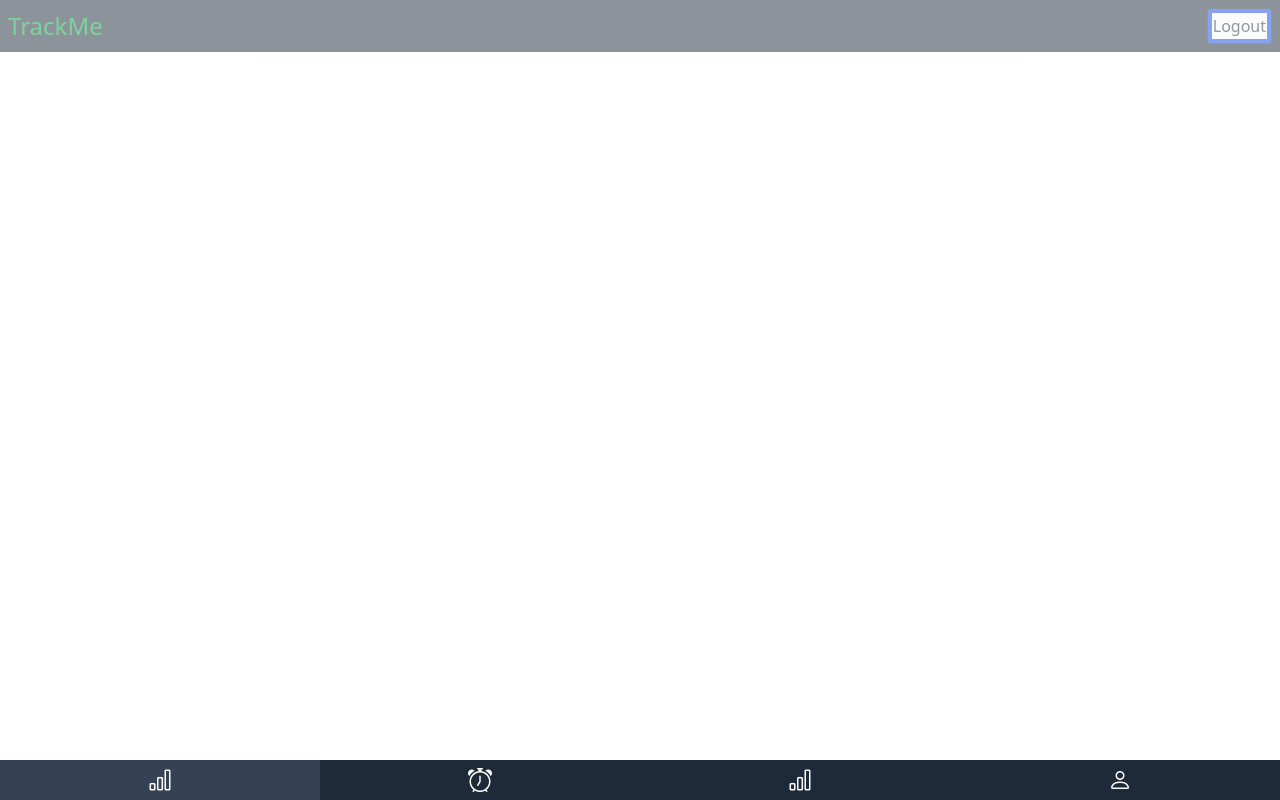
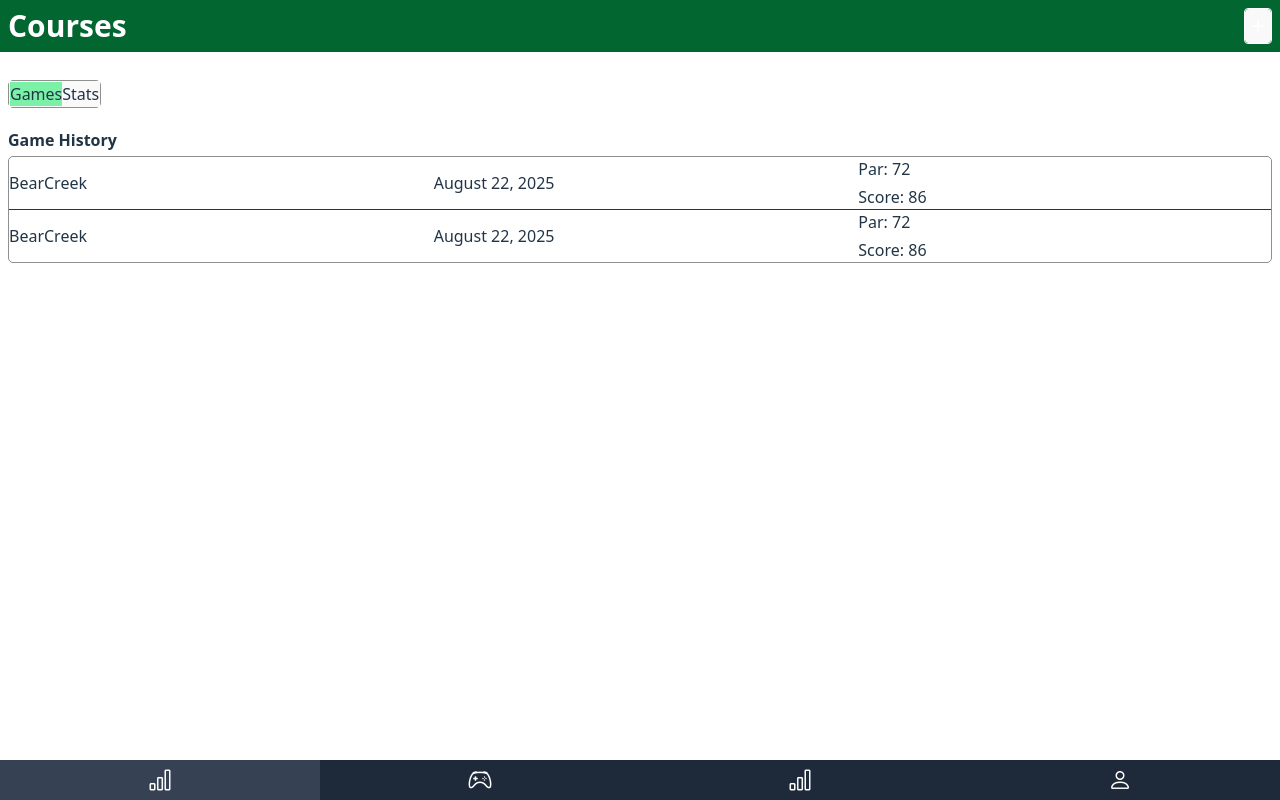
Before and after one commit to Debugger3000/TrackMeClient, a Vue app: page /games in a window 1280 px wide. Before the commit this address had no page. Built offline with nearby package versions, Linux system fonts and the light colour scheme; sample sign-in values are in the browser's storage.

Commit message:
games + proflile page

```diff
--- a/src/App.vue
+++ b/src/App.vue
@@ -28,7 +28,7 @@ let isLoggedIn = ref("");
 // nav bar at bottom
 const navBar: { page: string; icon: string }[] = [
   { page: "home", icon: "bi-bar-chart" },
-  { page: "start", icon: "bi-alarm" },
+  { page: "games", icon: "bi-controller" },
   { page: "stats", icon: "bi-bar-chart" },
   { page: "profile", icon: "bi-person" },
 ];
@@ -50,26 +50,9 @@ function controlPopUp(message: string, time: number) {
   }, time);
 }
 
-async function logout() {
-  const res = await useFetch<IAuthResponse>("/auth/logout", "POST", undefined);
-  if (res === undefined) {
-  } else if (res === 401) {
-    console.log("401 from logout");
-  } else {
-    // set on login.vue
-    localStorage.setItem("isLoggedIn", "false");
-    // set on home.vue
-    localStorage.setItem("username", "");
-    localStorage.setItem("id", "");
-    isLoggedIn.value = "false";
-    username.value = "";
-    setTimeout(() => {}, 500);
-    // log.isLoggedIn = false;
-    routeTo("/login", router);
-    controlPopUp(res.message, 2000);
-  }
-
-  // do a little pop up on screen for if logout was successful
+// send to profile
+function setIsLoggedIn() {
+  isLoggedIn.value = "false";
 }
 
 // sync app.vue with user data after home calls it
@@ -92,10 +75,10 @@ router.beforeEach((_to, _from, next) => {
 </script>
 
 <template>
-  <section class="h-screen grid grid-rows-[auto_1fr_auto]">
+  <section class="h-screen grid grid-rows-[1fr_auto]">
     <!-- header -->
-    <header v-if="isLoggedIn.valueOf() === 'true'">
-      <nav class="bg-gray-800 opacity-50 flex p-2 justify-between">
+    <!-- <header v-if="isLoggedIn.valueOf() === 'true'">
+      <nav class="flex p-2 justify-between">
         <div class="flex items-center">
           <h4 class="text-2xl text-green-600">TrackMe</h4>
         </div>
@@ -108,7 +91,7 @@ router.beforeEach((_to, _from, next) => {
           <button @click="logout">Logout</button>
         </div>
       </nav>
-    </header>
+    </header> -->
     <main class="relative overflow-y-auto">
       <!-- global pop up... -->
       <section
@@ -121,10 +104,12 @@ router.beforeEach((_to, _from, next) => {
       <section class="min-h-full">
         <!-- Main router view here -->
         <RouterView
-          class="my-5 p-2"
+          class=""
           :username="username"
           :isLoggedIn="isLoggedIn"
-          :syncStorage="syncStorage" />
+          :syncStorage="syncStorage"
+          :setLogged="setIsLoggedIn"
+          :setPopUp="controlPopUp" />
       </section>
     </main>
     <!-- Navigation bar at bottom of screen -->
--- a/src/components/Home/Home.vue
+++ b/src/components/Home/Home.vue
@@ -137,7 +137,7 @@ onMounted(() => {
       <selectClub :change-club="selectClubCallBack" />
 
       <div class="flex items-center gap-1 p-2">
-        <h4 class="font-semibold text-gray-400">Total Shots:</h4>
+        <h4 class="font-semibold text-gray-800">Total Shots:</h4>
         <h4 class="font-semibold">
           {{ contactData.total }}
         </h4>
@@ -146,7 +146,7 @@ onMounted(() => {
 
     <section class="mt-5">
       <div class="border-b pb-1">
-        <h4 class="font-semibold text-3xl text-gray-200">Path</h4>
+        <h4 class="font-semibold text-3xl">Path</h4>
       </div>
       <!-- display path stats -->
       <bar :path-data="shotsData" />
--- /dev/null
+++ b/src/components/games/create-course.vue
@@ -0,0 +1,78 @@
+<script setup lang="ts">
+import { ref, onMounted } from "vue";
+import { routeTo } from "../../router";
+import { useRouter } from "vue-router";
+
+const router = useRouter();
+
+let curData = ref<"games" | "stats">("games");
+
+function changeData() {
+  if (curData.value === "games") {
+    curData.value = "stats";
+  } else {
+    curData.value = "games";
+  }
+}
+
+function routeToHere(tabClicked: string) {
+  routeTo(tabClicked, router);
+}
+
+// call users game data and fill game data table
+// function getUsersGamesData() {
+
+// }
+
+// lifecycle hooks
+onMounted(() => {
+  // call get user info...
+});
+</script>
+
+<template>
+  <!-- Home page -->
+  <section class="">
+    <!-- top bar on page -->
+    <section class="flex justify-between bg-green-800 p-2">
+      <div class="">
+        <h4 class="font-semibold text-3xl text-white">Create Course</h4>
+      </div>
+
+      <!-- right side of top bar -->
+      <section class="flex gap-3">
+        <div class="border border-white rounded">
+          <button
+            @click=""
+            class="font-semibold text-xs rounded border text-white bg-green-700">
+            <i class="bi bi-plus text-2xl text-white"></i>
+          </button>
+        </div>
+      </section>
+    </section>
+
+    <!-- main section of page... -->
+    <section class="mt-5 p-2">
+      <!-- other functionality above table -->
+      <section class="flex items-center">
+        <div class="flex items-center">
+          <div class="me-border">
+            <button @click="changeData">
+              <div class="flex items-center">
+                <h4 :class="{ 'bg-green-300': curData === 'games' }">Games</h4>
+                <h4 :class="{ 'bg-green-300': curData === 'stats' }">Stats</h4>
+              </div>
+            </button>
+          </div>
+        </div>
+      </section>
+
+      <!-- GAMES table / stats -->
+      <section v-if="curData === 'games'" class="mt-5">
+        <h4 class="font-semibold pb-1">Game History</h4>
+
+        <section class="me-border"></section>
+      </section>
+    </section>
+  </section>
+</template>
--- /dev/null
+++ b/src/components/games/games.vue
@@ -0,0 +1,110 @@
+<script setup lang="ts">
+import { ref, onMounted } from "vue";
+import { routeTo } from "../../router";
+import { useRouter } from "vue-router";
+
+const router = useRouter();
+
+let curData = ref<"games" | "stats">("games");
+
+function changeData() {
+  if (curData.value === "games") {
+    curData.value = "stats";
+  } else {
+    curData.value = "games";
+  }
+}
+
+function routeToHere(tabClicked: string) {
+  routeTo(tabClicked, router);
+}
+
+// call users game data and fill game data table
+// function getUsersGamesData() {
+
+// }
+
+// lifecycle hooks
+onMounted(() => {
+  // call get user info...
+});
+</script>
+
+<template>
+  <!-- Home page -->
+  <section class="">
+    <!-- top bar on page -->
+    <section class="flex justify-between bg-green-800 p-2">
+      <div class="">
+        <h4 class="font-semibold text-3xl text-white">Courses</h4>
+      </div>
+
+      <!-- right side of top bar -->
+      <section class="flex gap-3">
+        <div class="border border-white rounded">
+          <button
+            @click="
+              {
+                routeToHere('create-course');
+              }
+            "
+            class="font-semibold text-xs rounded border text-white bg-green-700">
+            <i class="bi bi-plus text-2xl text-white"></i>
+          </button>
+        </div>
+      </section>
+    </section>
+
+    <!-- main section of page... -->
+    <section class="mt-5 p-2">
+      <!-- other functionality above table -->
+      <section class="flex items-center">
+        <div class="flex items-center">
+          <div class="me-border">
+            <button @click="changeData">
+              <div class="flex items-center">
+                <h4 :class="{ 'bg-green-300': curData === 'games' }">Games</h4>
+                <h4 :class="{ 'bg-green-300': curData === 'stats' }">Stats</h4>
+              </div>
+            </button>
+          </div>
+        </div>
+      </section>
+
+      <!-- GAMES table / stats -->
+      <section v-if="curData === 'games'" class="mt-5">
+        <h4 class="font-semibold pb-1">Game History</h4>
+
+        <section class="me-border">
+          <div class="grid grid-cols-3 gap-3 border-b">
+            <div class="flex items-center">
+              <h4>BearCreek</h4>
+            </div>
+            <div class="flex items-center">
+              <h4>August 22, 2025</h4>
+            </div>
+
+            <div class="flex flex-col gap-1">
+              <h4 class="m-0">Par: 72</h4>
+              <h4 class="m-0">Score: 86</h4>
+            </div>
+          </div>
+
+          <div class="grid grid-cols-3 gap-3">
+            <div class="flex items-center">
+              <h4>BearCreek</h4>
+            </div>
+            <div class="flex items-center">
+              <h4>August 22, 2025</h4>
+            </div>
+
+            <div class="flex flex-col gap-1">
+              <h4 class="m-0">Par: 72</h4>
+              <h4 class="m-0">Score: 86</h4>
+            </div>
+          </div>
+        </section>
+      </section>
+    </section>
+  </section>
+</template>
--- a/src/router/index.ts
+++ b/src/router/index.ts
@@ -3,6 +3,9 @@ import Home from "../components/Home/Home.vue";
 import Login from "../components/auth/login.vue";
 import Register from "../components/auth/register.vue";
 import Stats from "../components/Stats/Stats.vue";
+import games from "../components/games/games.vue";
+import profile from "../components/profile/profile.vue";
+import createCourse from "../components/games/create-course.vue";
 
 const routes = [
   { path: "/", redirect: "login" },
@@ -10,6 +13,9 @@ const routes = [
   { path: "/login", name: "login", component: Login },
   { path: "/register", name: "register", component: Register },
   { path: "/stats", name: "stats", component: Stats },
+  { path: "/games", name: "games", component: games },
+  { path: "/profile", name: "profile", component: profile },
+  { path: "/create-course", name: "create-course", component: createCourse },
 ];
 
 const router = createRouter({
--- a/src/style.css
+++ b/src/style.css
@@ -14,8 +14,10 @@ html {
   font-weight: 400;
 
   color-scheme: light dark;
-  color: rgba(255, 255, 255, 0.87);
+  /* color: rgba(255, 255, 255, 0.87); */
+  color: black;
   background-color: #242424;
+  background-color: rgb(242, 242, 242);
 
   font-synthesis: none;
   text-rendering: optimizeLegibility;
@@ -43,6 +45,12 @@ body {
 h1 {
   font-size: 3.2em;
   line-height: 1.1;
+}
+
+/* border gray universal */
+.me-border {
+  border: 1px rgb(143, 143, 143) solid;
+  border-radius: 5px;
 }
 
 button {
--- /dev/null
+++ b/src/types/course.ts
@@ -0,0 +1,64 @@
+// CONST vars
+// -----------
+export const holes = {
+  nine: 9,
+  eighteen: 18,
+} as const;
+
+export const parTypes = {
+  three: 3,
+  four: 3,
+  five: 5,
+} as const;
+
+// TYPES
+// -----------
+type THoles = 9 | 18;
+
+// nine hole card
+type nine_hole_card = {
+  hole_one: number;
+  hole_two: number;
+  hole_three: number;
+  hole_four: number;
+  hole_five: number;
+  hole_six: number;
+  hole_seven: number;
+  hole_eight: number;
+  hole_nine: number;
+};
+
+// eighteen hole card
+type eighteen_hole_card = {
+  hole_one: number;
+  hole_two: number;
+  hole_three: number;
+  hole_four: number;
+  hole_five: number;
+  hole_six: number;
+  hole_seven: number;
+  hole_eight: number;
+  hole_nine: number;
+  hole_ten: number;
+  hole_eleven: number;
+  hole_twelve: number;
+  hole_thirteen: number;
+  hole_fourteen: number;
+  hole_fifteen: number;
+  hole_sixteen: number;
+  hole_seventeen: number;
+  hole_eighteen: number;
+};
+
+export type TparTypes = 3 | 4 | 5;
+
+// INTERFACES
+// ------------
+export interface ICourse {
+  club_name: string;
+  holes: THoles;
+  par: number;
+  location: string;
+  course: string | null;
+  score_card: nine_hole_card | eighteen_hole_card;
+}
```
Also changed, not shown: src/components/profile/profile.vue (added, +68 -0 lines).
